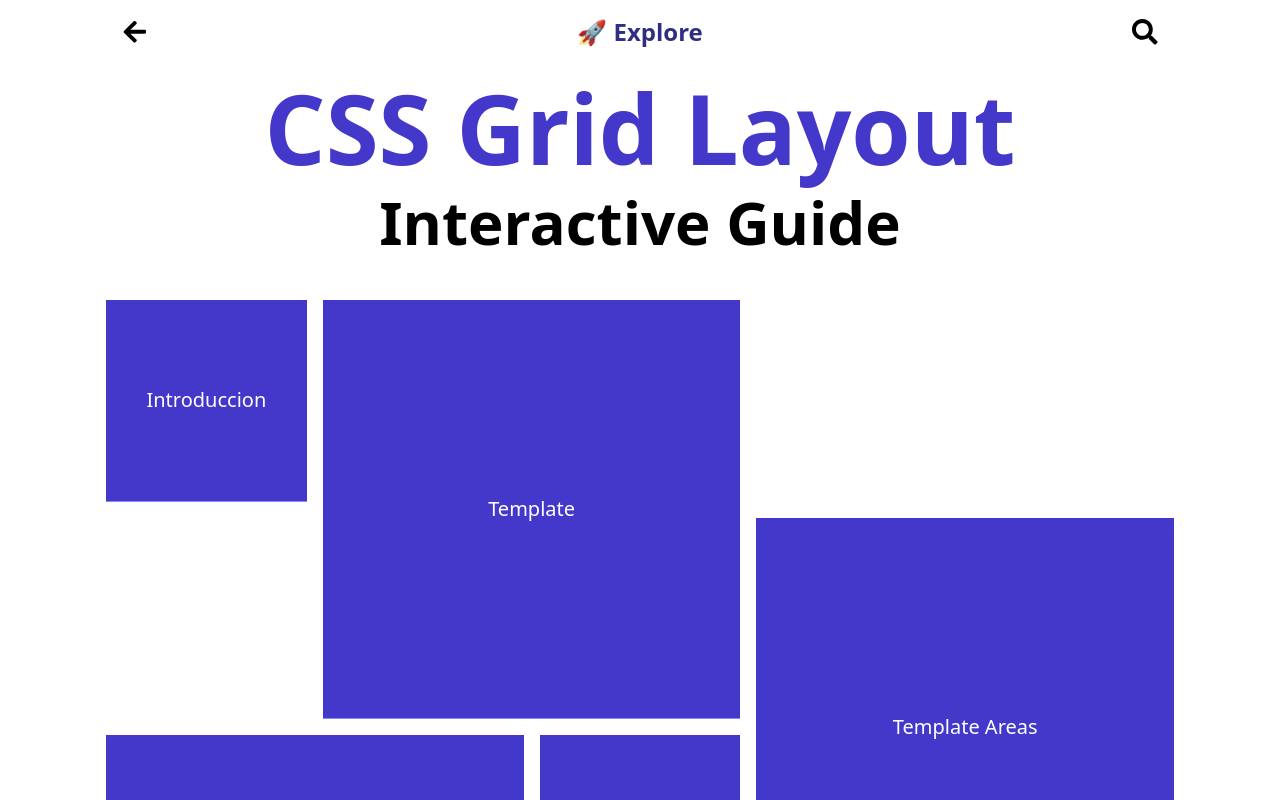
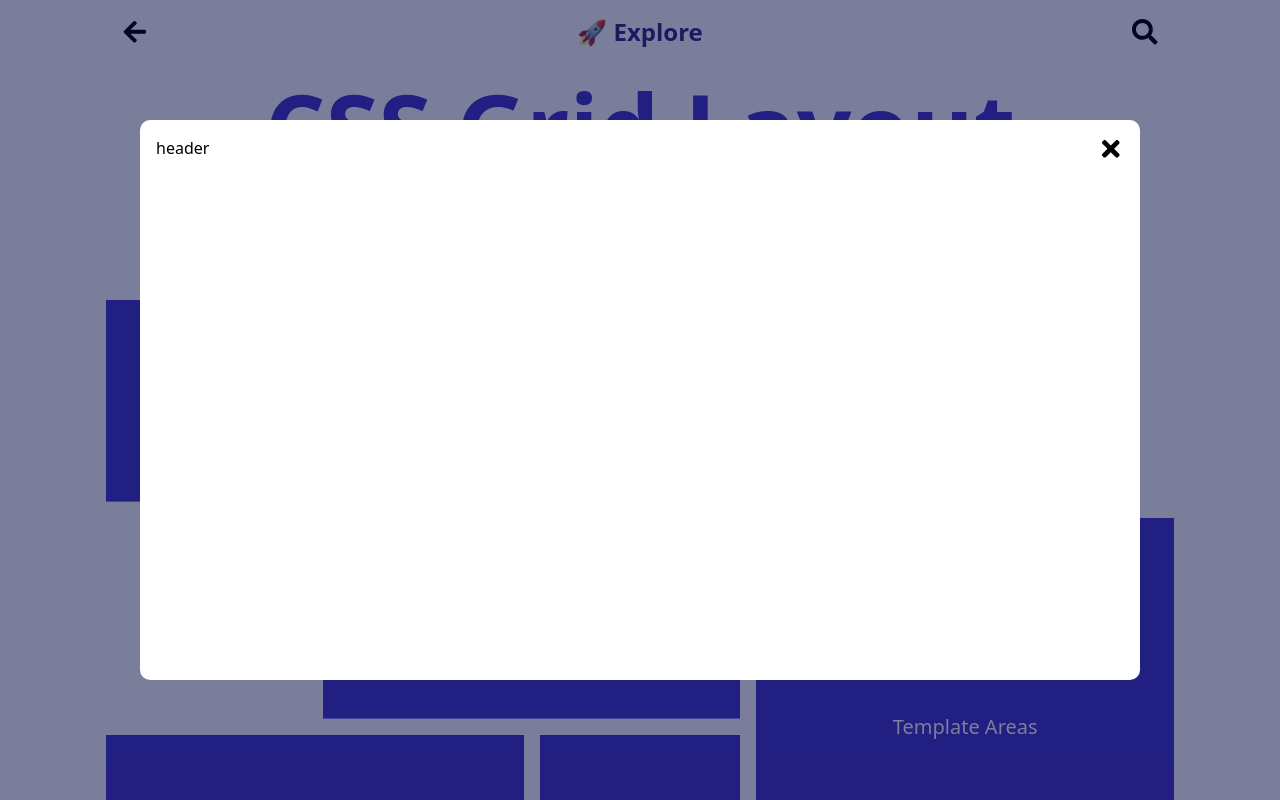
Before and after one commit to kevinmalaverr/interactive-grid, a Gatsby site: page / in a window 1280 px wide. Both pictures are taken after a click on the button 1145 px from the left and 32 px from the top of the page. Shown: the top 800 px of the page. Built offline with nearby package versions, Linux system fonts and the light colour scheme; Gatsby itself is replaced by a stand-in of ours.

Commit message:
[ADD] search modal

```diff
--- a/gatsby-ssr.js
+++ b/gatsby-ssr.js
@@ -10,6 +10,6 @@ export const wrapPageElement = ({ element, props }) => (
 export const onRenderBody = ({ setPostBodyComponents }, pluginOptions) => {
   setPostBodyComponents([
     <div key="animations" id="animation-portal" style={{ zIndex: 100 }} />,
-    <script lang="javascript" src="/prism.js" />,
+    <div key="modal-portal" id="modal-portal" style={{ zIndex: 50 }} />,
   ])
 }
--- a/src/components/Header/index.js
+++ b/src/components/Header/index.js
@@ -1,11 +1,12 @@
-import React, { useEffect, useState } from "react"
-import { navigate } from "gatsby"
+import React, { useState } from "react"
 import ArrowLeft from "../icons/ArrowLeft"
 import Search from "../icons/Search"
 import { useBackNav } from "../../hooks/useNavigation"
+import SearchModal from "../Modal"
 
 const index = ({ name }) => {
   const back = useBackNav()
+  const [open, setOpen] = useState(false)
 
   return (
     <header className="flex justify-between items-center p-4 mb-4">
@@ -18,10 +19,15 @@ const index = ({ name }) => {
         <ArrowLeft />
       </button>
       <h1 className="text-2xl text-indigo-900 font-bold">{name}</h1>
-
-      <button type="button" aria-label="Search" data-tooltip-pos="left">
+      <button
+        type="button"
+        aria-label="Search"
+        data-tooltip-pos="left"
+        onClick={() => setOpen(true)}
+      >
         <Search />
       </button>
+      <SearchModal isOpen={open} close={() => setOpen(false)} />
     </header>
   )
 }
--- /dev/null
+++ b/src/components/Modal/index.js
@@ -0,0 +1,30 @@
+import React from "react"
+import "./styles.css"
+import { createPortal } from "react-dom"
+import Close from "../icons/Close"
+
+const SearchModal = ({ isOpen, children, close = () => {} }) =>
+  isOpen
+    ? createPortal(
+        <div className="modal">
+          <div className="modal__background" onClick={close} />
+          <div className="modal__container">
+            <header className="modal__header">
+              <div>header</div>
+              <button
+                type="button"
+                aria-label="Close"
+                data-tooltip-pos="left"
+                onClick={close}
+              >
+                <Close />
+              </button>
+            </header>
+            <main className="modal-content">{children}</main>
+          </div>
+        </div>,
+        document.getElementById("modal-portal")
+      )
+    : null
+
+export default SearchModal
--- /dev/null
+++ b/src/components/Modal/styles.css
@@ -0,0 +1,62 @@
+.modal {
+  position: fixed;
+  display: flex;
+  top: 0;
+  left: 0;
+  width: 100vw;
+  height: 100vh;
+  justify-content: center;
+  align-items: center;
+}
+
+.modal__background {
+  position: absolute;
+  z-index: -1;
+  background: #040a4286;
+  width: 100%;
+  height: 100%;
+}
+
+.modal__container {
+  background: #fff;
+  padding: 1rem;
+  border-radius: 10px;
+  min-width: 1000px;
+  min-height: 70vh;
+  animation: fadeUp 0.3s;
+}
+
+.modal__header {
+  display: flex;
+}
+.modal__header > div:first-child {
+  flex: 1;
+}
+
+@keyframes fadeUp {
+  from {
+    opacity: 0;
+    transform: translateY(200px);
+  }
+  to {
+    opacity: 1;
+    transform: translateY(0);
+  }
+}
+
+.modal__content::-webkit-scrollbar {
+  width: 8px;
+}
+
+.modal__content::-webkit-scrollbar-track {
+  background-color: rgb(247, 247, 247);
+}
+
+.modal__content::-webkit-scrollbar-thumb {
+  background-color: rgb(211, 211, 211);
+  border-radius: 4px;
+}
+
+.modal__content::-webkit-scrollbar-thumb:hover {
+  background-color: rgb(185, 185, 185);
+}
--- /dev/null
+++ b/src/components/icons/Close.js
@@ -0,0 +1,23 @@
+import React from "react"
+
+const Close = () => (
+  <svg
+    aria-hidden="true"
+    focusable="false"
+    data-prefix="fas"
+    data-icon="times"
+    className="svg-inline--fa fa-times fa-w-11"
+    role="img"
+    xmlns="http://www.w3.org/2000/svg"
+    viewBox="0 0 352 512"
+    width="1.6em"
+    height="1.6em"
+  >
+    <path
+      fill="currentColor"
+      d="M242.72 256l100.07-100.07c12.28-12.28 12.28-32.19 0-44.48l-22.24-22.24c-12.28-12.28-32.19-12.28-44.48 0L176 189.28 75.93 89.21c-12.28-12.28-32.19-12.28-44.48 0L9.21 111.45c-12.28 12.28-12.28 32.19 0 44.48L109.28 256 9.21 356.07c-12.28 12.28-12.28 32.19 0 44.48l22.24 22.24c12.28 12.28 32.2 12.28 44.48 0L176 322.72l100.07 100.07c12.28 12.28 32.2 12.28 44.48 0l22.24-22.24c12.28-12.28 12.28-32.19 0-44.48L242.72 256z"
+    />
+  </svg>
+)
+
+export default Close
--- /dev/null
+++ b/src/scripts/generateSearch.js
@@ -0,0 +1,33 @@
+require("dotenv").config()
+
+// db.js
+const Path = require("path")
+const glob = require("glob")
+const fs = require("fs")
+
+const apiFiles = glob.sync(
+  `${Path.resolve(__dirname, "../pageData")}/**/*.js`,
+  {
+    nodir: true,
+  }
+)
+
+const data = []
+
+apiFiles.forEach((filePath) => {
+  const api = require(filePath)
+  const { title, links } = api
+  let [, url] = filePath.split("pageData/")
+  url = url.slice(0, url.length - 3)
+
+  links.forEach((link) => {
+    data.push({
+      title: link.title,
+      page: title,
+      href: `/${url}#target-${link.id}`,
+    })
+  })
+})
+
+fs.writeFileSync("./static/searchIndexes.json", JSON.stringify(data))
+console.log(`generated ${data.length} serches`)
--- /dev/null
+++ b/src/utils/filterSearch.js
@@ -0,0 +1,43 @@
+const data = [
+  {
+    title: "justify-content",
+    page: "Alignment",
+    href: "/alignment#target-justify-content",
+  },
+  {
+    title: "align-content",
+    page: "Alignment",
+    href: "/alignment#target-align-content",
+  },
+  {
+    title: "justify-items",
+    page: "Alignment",
+    href: "/alignment#target-justify-items",
+  },
+  {
+    title: "align-items",
+    page: "Alignment",
+    href: "/alignment#target-align-items",
+  },
+  {
+    title: "justify-self",
+    page: "Alignment",
+    href: "/alignment#target-justify-self",
+  },
+  {
+    title: "align-self",
+    page: "Alignment",
+    href: "/alignment#target-align-self",
+  },
+  {
+    title: "Playground",
+    page: "Alignment",
+    href: "/alignment#target-playground",
+  },
+]
+
+function filt(searchStr) {
+  return data.filter((search) => search.title.match(new RegExp(searchStr)))
+}
+
+console.log(filt("a"))
--- /dev/null
+++ b/static/searchIndexes.json
@@ -0,0 +1 @@
+[{"title":"justify-content","page":"Alignment","href":"/alignment#target-justify-content"},{"title":"align-content","page":"Alignment","href":"/alignment#target-align-content"},{"title":"justify-items","page":"Alignment","href":"/alignment#target-justify-items"},{"title":"align-items","page":"Alignment","href":"/alignment#target-align-items"},{"title":"justify-self","page":"Alignment","href":"/alignment#target-justify-self"},{"title":"align-self","page":"Alignment","href":"/alignment#target-align-self"},{"title":"Playground","page":"Alignment","href":"/alignment#target-playground"}]
```
Also changed, not shown: package.json (+4 -3 lines).
